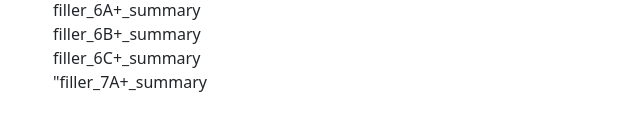
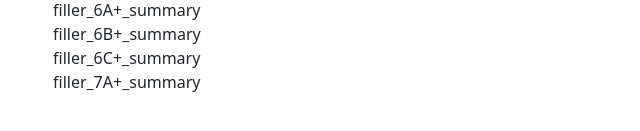
Before and after one commit to bellonet/berta_graphs_site, a plain HTML site: page grade_summary_template.html in a window 1280 px wide. Shown: the part 599-730 px from the top of the page, 599-1239 px from the left. Drawn offline with nearby package versions, Linux system fonts and the light colour scheme.

Commit message:
small fix

```diff
--- a/grade_summary_template.html
+++ b/grade_summary_template.html
@@ -69,7 +69,7 @@
                 </div>
                 <div class="row">
                   <div class="col-sm">filler_7A_summary</div>
-                  <div class="col-sm">"filler_7A+_summary</div>
+                  <div class="col-sm">filler_7A+_summary</div>
                 </div>
 
                 <br/><br/>
```
